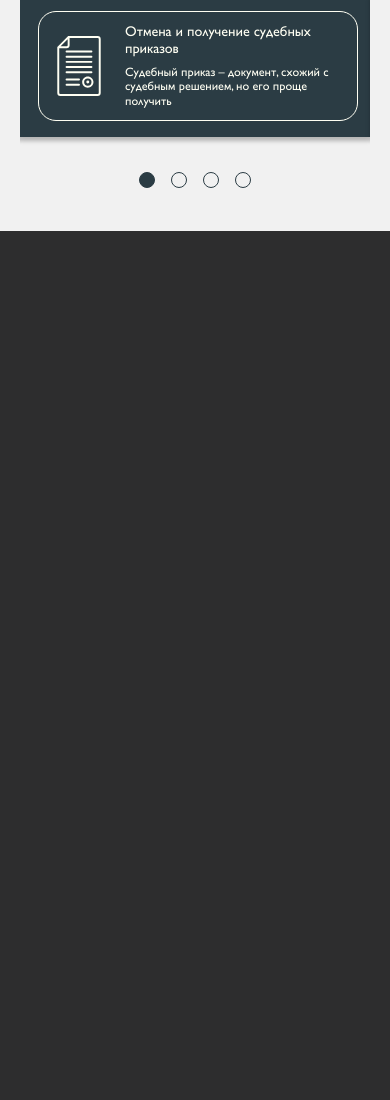
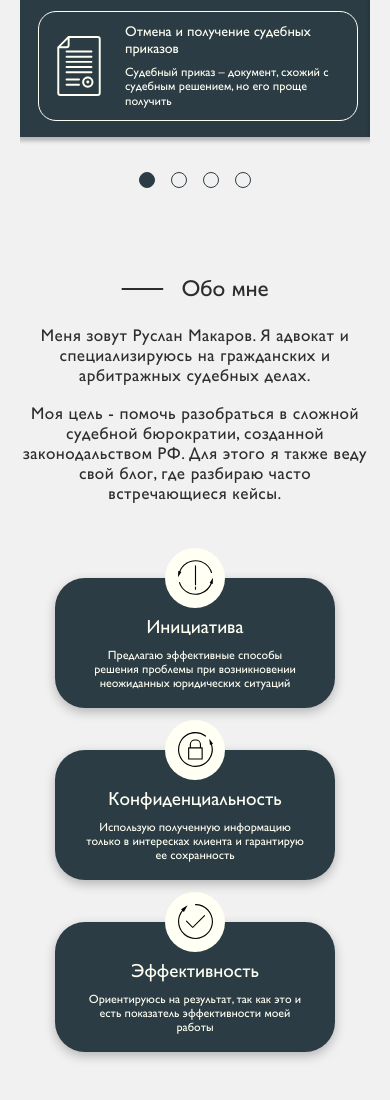
Before and after one commit to daria2212/lawyer, a website: page app/index.html in a window 390 px wide. Shown: the part 1035-2135 px from the top of the page. Before the commit the page ends 1266 px from the top, so only its background shows below. Drawn offline with nearby package versions, Linux system fonts and the light colour scheme.

Commit message:
about mobile

```diff
--- a/app/index.html
+++ b/app/index.html
@@ -32,29 +32,25 @@
                 <path d="M0 0h50v50H0V0z" fill="#fff" />
             </clipPath>
         </defs>
-        <symbol id="conf">
-            <g clip-path="url(#clip0)" fill="#000">
+        <symbol id="conf" viewbox="0 0 40 40">
+            <g clip-path="url(#clip0)">
                 <path
                     d="M40 13.44l-4.286-5.786.818 7.154 1.09-.43c3.104 9.795-2.32 20.252-12.115 23.356-9.795 3.104-20.252-2.32-23.356-12.116C-.953 15.823 4.47 5.366 14.266 2.262a18.605 18.605 0 0116.785 2.853.642.642 0 10.77-1.026C23.033-2.501 10.567-.72 3.978 8.069c-6.59 8.787-4.808 21.253 3.98 27.842 8.787 6.59 21.253 4.808 27.843-3.98a19.888 19.888 0 003.02-18.027L40 13.441z" />
                 <path
                     d="M20.53 8.451h-1.284a5.78 5.78 0 00-5.773 5.774v3.208h-1.284a.641.641 0 00-.641.641v12.831c0 .355.287.642.641.642h15.398a.642.642 0 00.641-.642v-12.83a.642.642 0 00-.641-.642h-1.284v-3.208a5.78 5.78 0 00-5.773-5.774zm-5.774 5.774a4.497 4.497 0 014.49-4.49h1.284a4.497 4.497 0 014.49 4.49v3.208H14.756v-3.208zm12.19 4.491v11.548H12.83V18.716h14.114z" />
             </g>
         </symbol>
-        <symbol id="init">
+        <symbol id="init" viewbox="0 0 40 40">
             <path
-                d="M36.166 26.364l1.114.347c-3.702 9.546-14.442 14.284-23.989 10.582A18.54 18.54 0 012.333 25.647a.64.64 0 10-1.218.389c3.33 10.426 14.483 16.177 24.91 12.847A19.818 19.818 0 0038.5 27.09l1.215.377.284-7.17-3.834 6.066zM2.717 13.296c3.7-9.547 14.44-14.287 23.986-10.587a18.54 18.54 0 0111.004 11.78.64.64 0 00.802.42.64.64 0 00.42-.8C35.68 3.656 24.57-2.18 14.12 1.071A19.818 19.818 0 001.496 12.915L.284 12.54 0 19.709l3.831-6.067-1.114-.346z"
-                fill="#000" />
+                d="M36.166 26.364l1.114.347c-3.702 9.546-14.442 14.284-23.989 10.582A18.54 18.54 0 012.333 25.647a.64.64 0 10-1.218.389c3.33 10.426 14.483 16.177 24.91 12.847A19.818 19.818 0 0038.5 27.09l1.215.377.284-7.17-3.834 6.066zM2.717 13.296c3.7-9.547 14.44-14.287 23.986-10.587a18.54 18.54 0 0111.004 11.78.64.64 0 00.802.42.64.64 0 00.42-.8C35.68 3.656 24.57-2.18 14.12 1.071A19.818 19.818 0 001.496 12.915L.284 12.54 0 19.709l3.831-6.067-1.114-.346z" />
             <path
-                d="M20.637 6.578a.64.64 0 00-1.278 0v21.736a.64.64 0 101.278 0V6.578zM19.998 30.232a.64.64 0 00-.64.64v2.556a.64.64 0 101.28 0v-2.557a.64.64 0 00-.64-.64z"
-                fill="#000" />
+                d="M20.637 6.578a.64.64 0 00-1.278 0v21.736a.64.64 0 101.278 0V6.578zM19.998 30.232a.64.64 0 00-.64.64v2.556a.64.64 0 101.28 0v-2.557a.64.64 0 00-.64-.64z" />
         </symbol>
         <symbol id="insta">
             <path
-                d="M9.896 50h30.208C45.56 50 50 45.56 50 40.104V9.896C50 4.44 45.56 0 40.104 0H9.896C4.44 0 0 4.44 0 9.896v30.208C0 45.56 4.44 50 9.896 50zM3.125 9.896a6.779 6.779 0 016.77-6.771h30.21a6.779 6.779 0 016.77 6.77v30.21a6.779 6.779 0 01-6.77 6.77H9.894a6.779 6.779 0 01-6.77-6.77V9.894z"
-                fill="#000" />
+                d="M9.896 50h30.208C45.56 50 50 45.56 50 40.104V9.896C50 4.44 45.56 0 40.104 0H9.896C4.44 0 0 4.44 0 9.896v30.208C0 45.56 4.44 50 9.896 50zM3.125 9.896a6.779 6.779 0 016.77-6.771h30.21a6.779 6.779 0 016.77 6.77v30.21a6.779 6.779 0 01-6.77 6.77H9.894a6.779 6.779 0 01-6.77-6.77V9.894z" />
             <path
-                d="M25 37.77c7.042 0 12.77-5.728 12.77-12.77S32.043 12.23 25 12.23 12.23 17.957 12.23 25 17.957 37.77 25 37.77zm0-22.416c5.319 0 9.646 4.327 9.646 9.646 0 5.319-4.327 9.646-9.646 9.646-5.319 0-9.646-4.327-9.646-9.646 0-5.319 4.327-9.646 9.646-9.646zM38.246 15.337c2.054 0 3.602-1.541 3.602-3.585 0-2.131-1.63-3.586-3.6-3.586-2.054 0-3.602 1.542-3.602 3.586 0 2.127 1.62 3.585 3.6 3.585zm.368-3.929c.659.581-.843 1.288-.843.346 0-.563.764-.417.843-.346z"
-                fill="#000" />
+                d="M25 37.77c7.042 0 12.77-5.728 12.77-12.77S32.043 12.23 25 12.23 12.23 17.957 12.23 25 17.957 37.77 25 37.77zm0-22.416c5.319 0 9.646 4.327 9.646 9.646 0 5.319-4.327 9.646-9.646 9.646-5.319 0-9.646-4.327-9.646-9.646 0-5.319 4.327-9.646 9.646-9.646zM38.246 15.337c2.054 0 3.602-1.541 3.602-3.585 0-2.131-1.63-3.586-3.6-3.586-2.054 0-3.602 1.542-3.602 3.586 0 2.127 1.62 3.585 3.6 3.585zm.368-3.929c.659.581-.843 1.288-.843.346 0-.563.764-.417.843-.346z" />
         </symbol>
         <symbol id="service-1" viewbox="0 0 70 70">
             <path
@@ -87,8 +83,8 @@
                     fill="#000" />
             </g>
         </symbol>
-        <symbol id="tick">
-            <g clip-path="url(#clip0)" fill="#000">
+        <symbol id="tick" viewbox="0 0 40 40">
+            <g clip-path="url(#clip0)">
                 <path
                     d="M20.001.001a.645.645 0 000 1.29C30.338 1.287 38.722 9.663 38.727 20c.004 10.337-8.372 18.72-18.709 18.725-10.337.005-18.72-8.371-18.725-18.708A18.717 18.717 0 015.615 8.045l1.097 1.076 4.27-7.567L3.5 5.972 4.69 7.14c-7.105 8.452-6.014 21.064 2.438 28.17A19.992 19.992 0 0020 39.998c11.045 0 19.999-8.954 19.999-20C40 8.956 31.046.002 20.001.002z" />
                 <path
@@ -365,6 +361,57 @@
             </div>
         </section>
 
+        <section class="about" id="about">
+            <div class="container">
+                <h2 class="about__title title">Обо мне</h2>
+                <div class="about__info">
+                    <p class="about__text">Меня зовут Руслан Макаров.
+                        Я адвокат и специализируюсь на гражданских
+                        и арбитражных судебных делах.</p>
+                    <p class="about__text">Моя цель - помочь разобраться в сложной
+                        судебной бюрократии, созданной
+                        законодальством РФ. Для этого я также веду
+                        свой блог, где разбираю часто встречающиеся кейсы.
+                    </p>
+                </div>
+                <ul class="about__list">
+                    <li class="about__item about-item">
+                        <div class="about-item__img">
+                            <svg width="35" height="35">
+                                <use xlink:href="#init"></use>
+                            </svg>
+                        </div>
+                        <h3 class="about-item__title">Инициатива</h3>
+                        <p class="about-item__text">Предлагаю эффективные способы
+                            решения проблемы при возникновении
+                           неожиданных юридических ситуаций</p>
+                    </li>
+                    <li class="about__item about-item">
+                        <div class="about-item__img">
+                            <svg width="35" height="35">
+                                <use xlink:href="#conf"></use>
+                            </svg>
+                        </div>
+                        <h3 class="about-item__title">Конфиденциальность</h3>
+                        <p class="about-item__text">Использую полученную информацию
+                            только в интересках клиента и гарантирую
+                            ее сохранность</p>
+                    </li>
+                    <li class="about__item about-item">
+                        <div class="about-item__img">
+                            <svg width="35" height="35">
+                                <use xlink:href="#tick"></use>
+                            </svg>
+                        </div>
+                        <h3 class="about-item__title">Эффективность</h3>
+                        <p class="about-item__text">Ориентируюсь на результат, так как
+                            это и есть показатель
+                           эффективности моей работы</p>
+                    </li>
+                </ul>
+            </div>
+        </section>
+
     </main>
 
 
--- /dev/null
+++ b/app/scss/about.scss
@@ -0,0 +1,69 @@
+.about {
+    padding: 44px 0 60px;
+    color: $black;
+    background-color: $grey;
+    &__title {
+        display: inline-block;
+        left: 50%;
+        transform: translateX(-50%);
+        margin-bottom: 24px;
+        &:before {
+            background-color: $black;
+        }
+    }
+    &__info {
+        margin-bottom: 75px;
+    }
+    &__text {
+        margin-bottom: 18px;
+        font-size: 17px;
+        line-height: 20px;
+        text-align: center;
+        letter-spacing: 0.03em;
+        &:last-child {
+            margin-bottom: 0;
+        }
+    }
+}
+
+.about-item {
+    position: relative;
+    margin: 0 auto;
+    margin-bottom: 42px;
+    padding: 38px 30px 18px 30px;
+    width: 280px;
+    border-radius: 30px;
+    text-align: center;
+    color: $light;
+    background-color: $blue;
+    box-shadow: 0px 4px 11px rgba(0, 0, 0, 0.25);
+    &:last-child {
+        margin-bottom: 0;
+    }
+    &__img {
+        position: absolute;
+        top: -30px;
+        left: 50%;
+        transform: translateX(-50%);
+        display: flex;
+        justify-content: center;
+        align-items: center;
+        width: 60px;
+        height: 60px;
+        border-radius: 50%;
+        background-color: $light;
+    }
+    &__title {
+        margin-bottom: 10px;
+        @include bigger-text;
+        font-weight: normal;
+    }
+    &__text {
+        font-size: 12px;
+        line-height: 14px;
+    }
+}
+
+@media (min-width: $tablet-width) {
+
+}
--- a/app/scss/header.scss
+++ b/app/scss/header.scss
@@ -46,6 +46,8 @@
 @media (min-width: $tablet-width) {
     .main-header {
         &__top {
+            display: flex;
+            justify-content: space-between;
             margin-bottom: 60px;
         }
         &__inner {
@@ -84,8 +86,6 @@
         background-repeat: no-repeat;
         background-size: cover;
         &__top {
-            display: flex;
-            justify-content: space-between;
             margin-bottom: 80px;
         }
         &__content {
--- a/app/scss/main-nav.scss
+++ b/app/scss/main-nav.scss
@@ -1,10 +1,11 @@
 .main-nav {
     position: absolute;
-    height: 597px;
+    height: 350px;
     top: -30px;
     right: -20px;
     z-index: 5;
     background-color: $blue;
+    border-radius: 0px 0px 0px 5px;
     &--closed {
         display: none;
     }
@@ -120,7 +121,7 @@
     display: none;
 }
 
-@media (min-width: $tablet-big-width) {
+@media (min-width: $tablet-width) {
     .main-nav {
         display: flex;
         align-items: center;
@@ -128,16 +129,25 @@
         height: unset;
         background-color: transparent;
     }
+    .toggle {
+        display: none;
+    }
     .main-nav__list {
         display: flex;
         padding: 0;
     }
     .main-nav__item {
-        margin-right: 52px;
+        margin-right: 30px;
         margin-bottom: 0;
         &:last-child {
             margin-right: 0;
         }
+    }
+}
+
+@media (min-width: $tablet-big-width) {
+    .main-nav__item {
+        margin-right: 52px;
     }
     .main-nav__link {
         @include title;
@@ -145,7 +155,4 @@
             text-decoration: underline;
         }
     }
-    .toggle {
-        display: none;
-    }
 }
--- a/app/scss/style.scss
+++ b/app/scss/style.scss
@@ -5,3 +5,4 @@
 @import "header";
 @import "main-nav";
 @import "services";
+@import "about";
```
Also changed, not shown: app/css/style.min.css.
